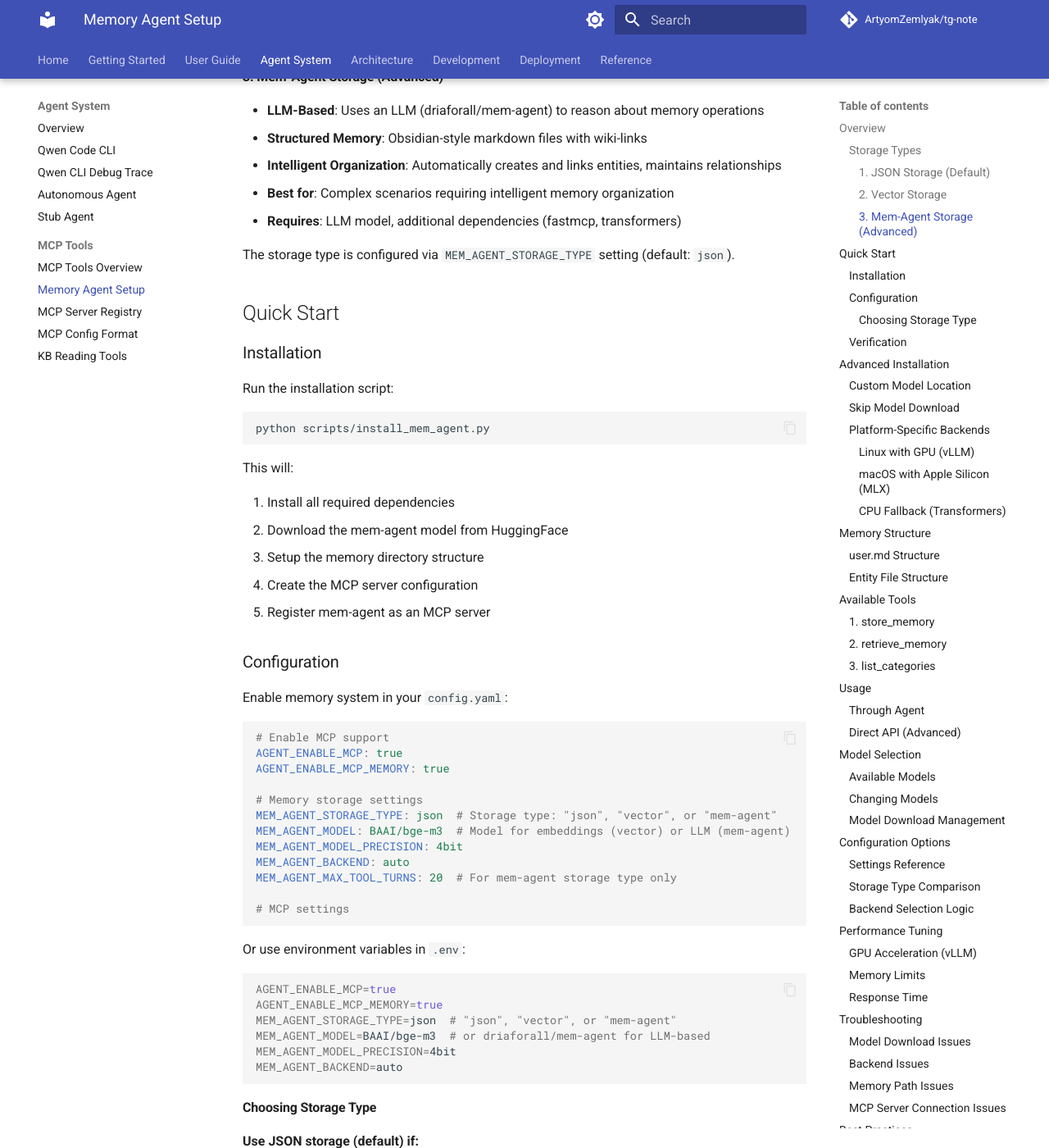
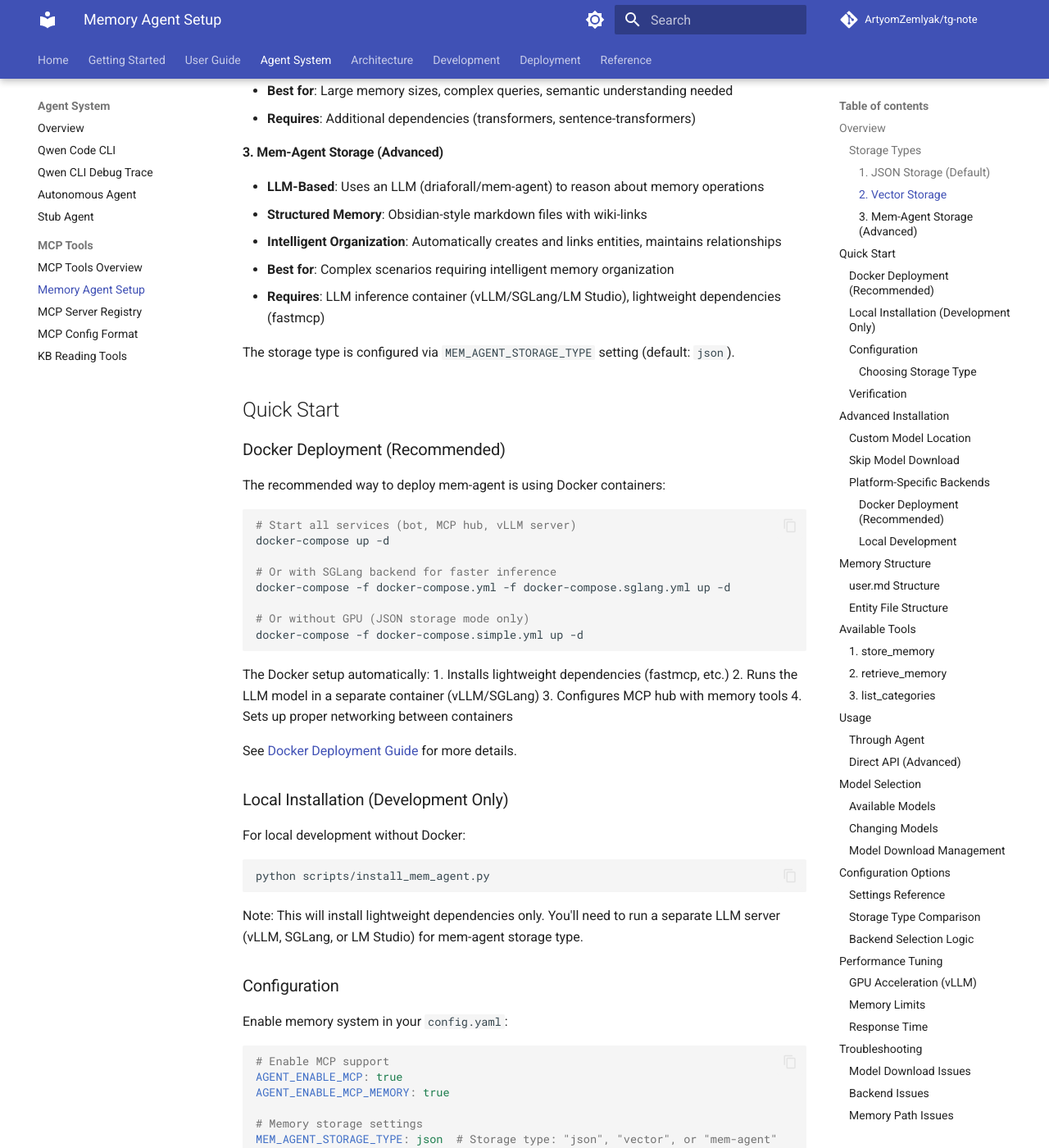
Before and after one commit to ArtyomZemlyak/tg-note, an MkDocs documentation site: the page built from docs_site/agents/mem-agent-setup.md, in a window 1280 px wide and 1400 px high, scrolled down 1063 px. Shown: the whole window at 82% size. Built offline with MkDocs 1.6.1 and Material for MkDocs 9.7.7, drawn with Linux system fonts in a browser that asks for light colours; comment, search, counter and statistics services are not loaded; the version menu is left out; some of the changed text lies outside the part shown.

Commit message:
Refactor: Decouple mem-agent LLM dependencies to Docker
Co-authored-by: artyom.zemlyak <artyom.zemlyak@gmail.com>

````diff
--- a/docs_site/agents/mem-agent-setup.md
+++ b/docs_site/agents/mem-agent-setup.md
@@ -12,6 +12,8 @@ The MCP Memory system is a local note-taking and search system specifically desi
 - **Organize information**: Intelligently structure and link related information (advanced modes)
 
 This is particularly useful for autonomous agents (like qwen code cli) that make many LLM calls within one continuous session.
+
+**Deployment Model**: The mem-agent system is designed for **Docker-first deployment**. LLM model inference is handled by separate containers (vLLM, SGLang, or LM Studio), not by direct Python dependencies. This keeps the main application lightweight and scalable.
 
 ### Storage Types
 
@@ -37,27 +39,44 @@ The system supports three storage backends:
 - **Structured Memory**: Obsidian-style markdown files with wiki-links
 - **Intelligent Organization**: Automatically creates and links entities, maintains relationships
 - **Best for**: Complex scenarios requiring intelligent memory organization
-- **Requires**: LLM model, additional dependencies (fastmcp, transformers)
+- **Requires**: LLM inference container (vLLM/SGLang/LM Studio), lightweight dependencies (fastmcp)
 
 The storage type is configured via `MEM_AGENT_STORAGE_TYPE` setting (default: `json`).
 
 ## Quick Start
 
-### Installation
+### Docker Deployment (Recommended)
 
-Run the installation script:
+The recommended way to deploy mem-agent is using Docker containers:
+
+```bash
+# Start all services (bot, MCP hub, vLLM server)
+docker-compose up -d
+
+# Or with SGLang backend for faster inference
+docker-compose -f docker-compose.yml -f docker-compose.sglang.yml up -d
+
+# Or without GPU (JSON storage mode only)
+docker-compose -f docker-compose.simple.yml up -d
+```
+
+The Docker setup automatically:
+1. Installs lightweight dependencies (fastmcp, etc.)
+2. Runs the LLM model in a separate container (vLLM/SGLang)
+3. Configures MCP hub with memory tools
+4. Sets up proper networking between containers
+
+See [Docker Deployment Guide](../deployment/docker.md) for more details.
+
+### Local Installation (Development Only)
+
+For local development without Docker:
 
 ```bash
 python scripts/install_mem_agent.py
 ```
 
-This will:
-
-1. Install all required dependencies
-2. Download the mem-agent model from HuggingFace
-3. Setup the memory directory structure
-4. Create the MCP server configuration
-5. Register mem-agent as an MCP server
+Note: This will install lightweight dependencies only. You'll need to run a separate LLM server (vLLM, SGLang, or LM Studio) for mem-agent storage type.
 
 ### Configuration
 
@@ -115,25 +134,38 @@ MEM_AGENT_BACKEND=auto
 To enable vector storage:
 
 1. Set `MEM_AGENT_STORAGE_TYPE: vector` in config
-2. Install additional dependencies:
+2. Install embedding model dependencies (development only):
 
    ```bash
    pip install sentence-transformers transformers torch
    ```
 
-3. The model will be downloaded automatically on first use
+3. The embedding model will be downloaded automatically on first use
 
 To enable mem-agent storage:
 
 1. Set `MEM_AGENT_STORAGE_TYPE: mem-agent` in config
 2. Set `MEM_AGENT_MODEL: driaforall/mem-agent` in config
-3. Install additional dependencies:
-
+3. **Docker (Recommended)**: Start vLLM/SGLang container - model downloads automatically:
    ```bash
-   pip install fastmcp transformers torch
+   docker-compose up -d vllm-server  # or use sglang overlay
    ```
 
-4. The model will be downloaded automatically on first use
+4. **Local Development**: Run LLM server separately:
+   ```bash
+   # Option A: vLLM
+   vllm serve driaforall/mem-agent --host 127.0.0.1 --port 8001
+
+   # Option B: LM Studio - load model via UI
+   # Option C: SGLang
+   python -m sglang.launch_server --model driaforall/mem-agent --port 8001
+   ```
+
+5. Configure endpoint in `.env` or `config.yaml`:
+   ```bash
+   MEM_AGENT_BASE_URL=http://127.0.0.1:8001/v1
+   MEM_AGENT_OPENAI_API_KEY=lm-studio
+   ```
 
 ### Verification
 
@@ -171,37 +203,43 @@ python scripts/install_mem_agent.py --skip-model-download
 
 ### Platform-Specific Backends
 
-#### Linux with GPU (vLLM)
+**IMPORTANT**: Direct Python backends (transformers, MLX, vLLM pip packages) are **DEPRECATED** for production use.
+
+Use Docker containers or external LLM servers instead:
+
+#### Docker Deployment (Recommended)
 
 ```bash
-# Install vLLM
-pip install vllm
+# Linux/GPU: vLLM container
+docker-compose up -d vllm-server
 
-# Configure in config.yaml (recommended):
-# MEM_AGENT_BASE_URL: http://127.0.0.1:8001/v1
-# MEM_AGENT_OPENAI_API_KEY: lm-studio
+# Linux/GPU: SGLang container (faster)
+docker-compose -f docker-compose.yml -f docker-compose.sglang.yml up -d
 
-# Or use environment variables:
-export MEM_AGENT_BASE_URL=http://127.0.0.1:8001/v1
-export MEM_AGENT_OPENAI_API_KEY=lm-studio
+# macOS/No GPU: LM Studio
+# Download and run LM Studio, load driaforall/mem-agent model
+# Configure: MEM_AGENT_BASE_URL=http://host.docker.internal:1234/v1
 ```
 
-#### macOS with Apple Silicon (MLX)
+#### Local Development
 
 ```bash
-# Install MLX
-pip install mlx mlx-lm
+# Option 1: LM Studio (easiest, works on all platforms)
+# 1. Install LM Studio from https://lmstudio.ai/
+# 2. Load driaforall/mem-agent model
+# 3. Configure:
+export MEM_AGENT_BASE_URL=http://127.0.0.1:1234/v1
+export MEM_AGENT_OPENAI_API_KEY=lm-studio
 
-# Configure to use MLX
-export MEM_AGENT_BACKEND=mlx
-export MEM_AGENT_MODEL_PRECISION=4bit
-```
+# Option 2: vLLM (Linux with GPU)
+# Install: pip install vllm
+vllm serve driaforall/mem-agent --host 127.0.0.1 --port 8001
+export MEM_AGENT_BASE_URL=http://127.0.0.1:8001/v1
 
-#### CPU Fallback (Transformers)
-
-```bash
-# Already installed with base dependencies
-export MEM_AGENT_BACKEND=transformers
+# Option 3: SGLang (Linux with GPU, faster than vLLM)
+# Install: pip install sglang
+python -m sglang.launch_server --model driaforall/mem-agent --port 8001
+export MEM_AGENT_BASE_URL=http://127.0.0.1:8001/v1
 ```
 
 ## Memory Structure
@@ -417,8 +455,8 @@ huggingface-cli delete-cache
 | Search Type | Substring match | Semantic similarity | LLM-powered understanding |
 | Speed | Very fast | Moderate | Slower (LLM inference) |
 | Memory Usage | Minimal | Higher (embedding model) | Highest (LLM model) |
-| Dependencies | None | transformers, sentence-transformers | fastmcp, transformers |
-| Model Download | Not required | Required (~400MB) | Required (~8GB) |
+| Dependencies | None | transformers, sentence-transformers | fastmcp (+ external LLM server) |
+| Model Download | Not required | Required (~400MB) | Required (~8GB, in container/server) |
 | Organization | Simple key-value | Embeddings-based | Structured Obsidian-style |
 | Best Use Case | Simple searches | Semantic queries | Complex reasoning & organization |
 | Example Query | "vulnerability" → exact match | "security issue" → semantic match | Natural language queries with context |
````
Also changed, not shown: docs_site/deployment/docker.md (+4 -2 lines), pyproject.toml (+21 -13 lines), 1 other file.
